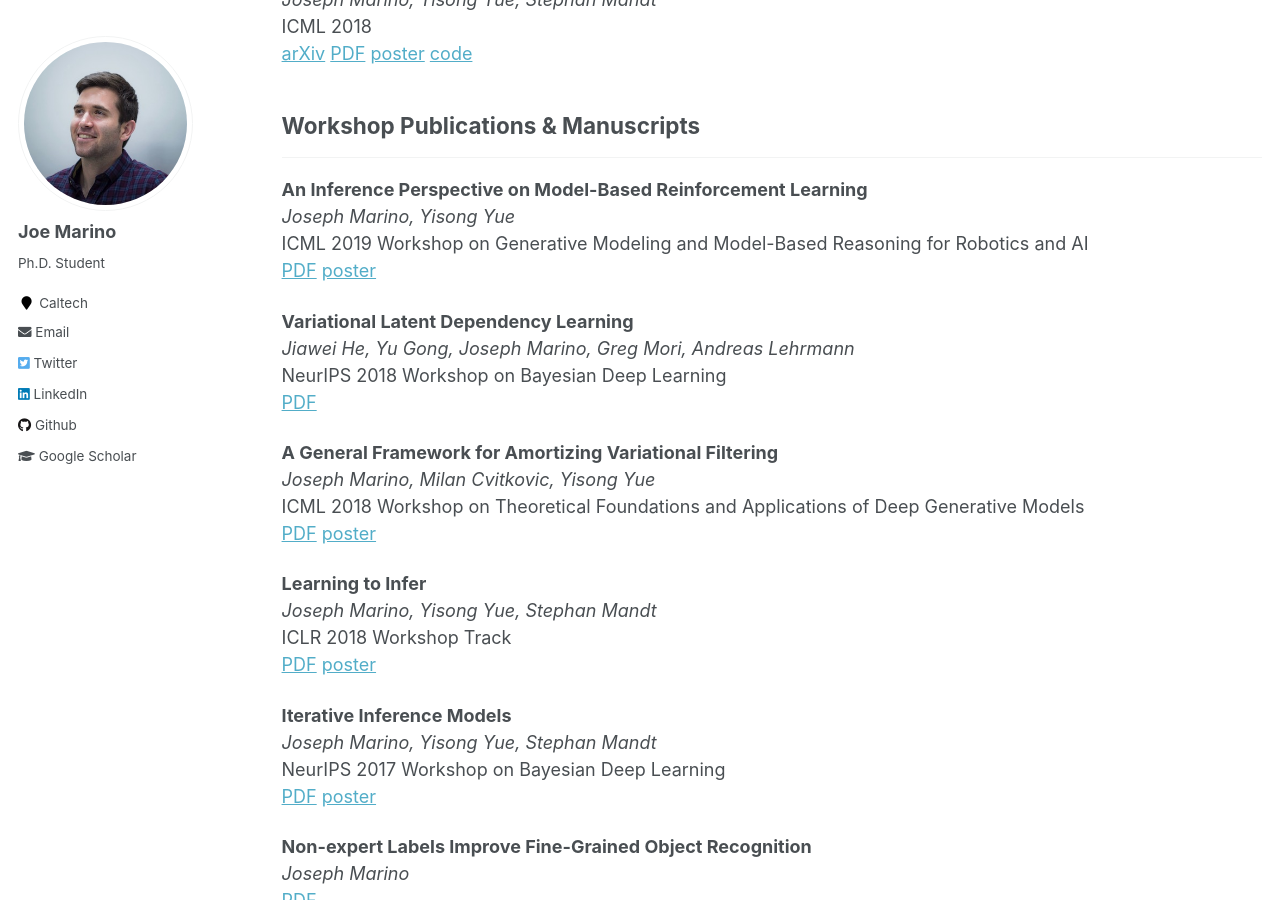
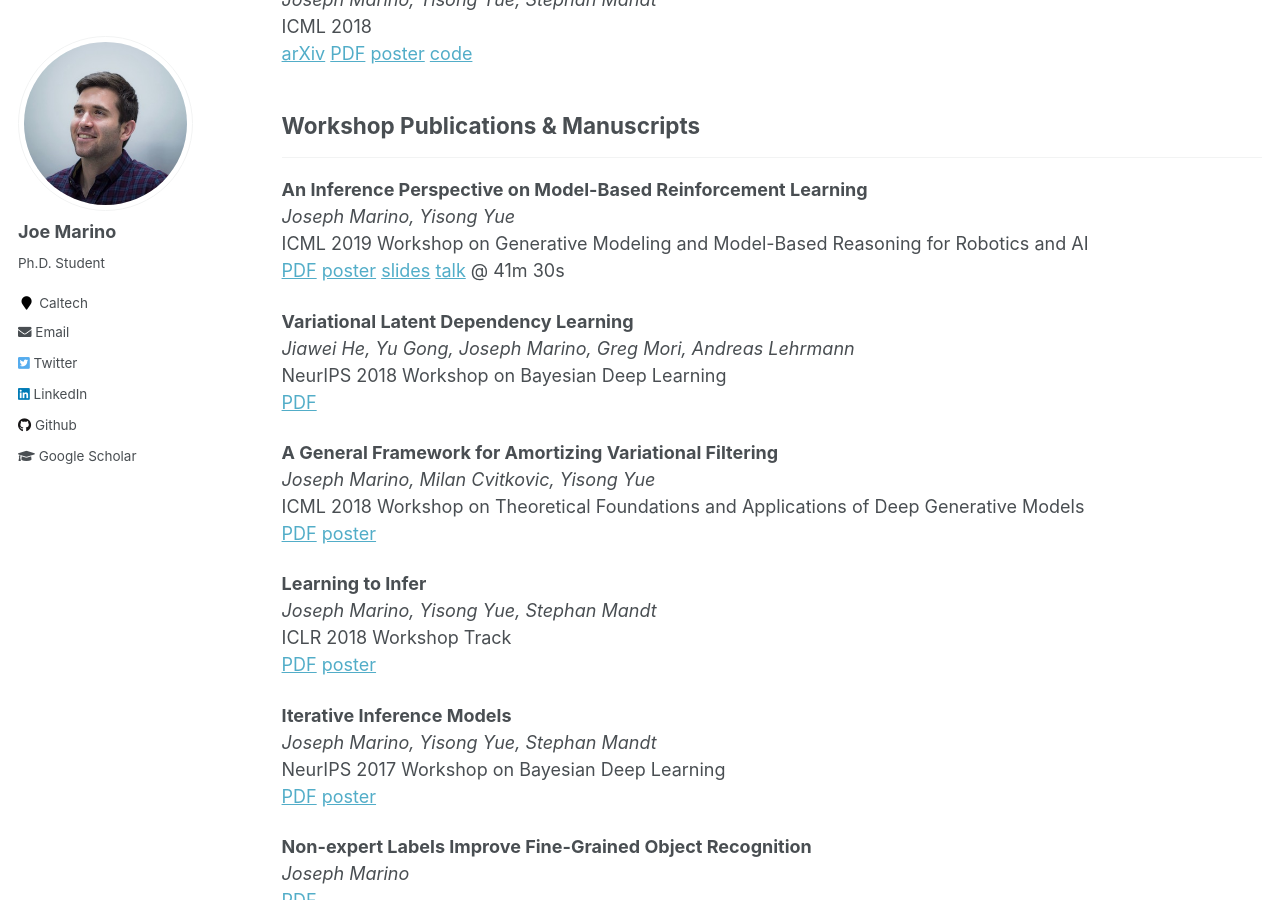
Before and after one commit to joelouismarino/joelouismarino.github.io, a Jekyll site: the page built from _pages/publications.md, in a window 1280 px wide and 900 px high, scrolled down 690 px. Built offline with Jekyll 4.4.1, drawn with Linux system fonts in a browser that asks for light colours.

Commit message:
publications

```diff
--- a/_pages/publications.md
+++ b/_pages/publications.md
@@ -34,7 +34,7 @@ ___
 **An Inference Perspective on Model-Based Reinforcement Learning**
 *Joseph Marino, Yisong Yue*
 ICML 2019 Workshop on Generative Modeling and Model-Based Reasoning for Robotics and AI
-[PDF](../files/papers/2019/variational_rl/inference_perspective_on_mbrl.pdf) [poster](../files/papers/2019/variational_rl/icml_workshop_poster.pdf)
+[PDF](../files/papers/2019/variational_rl/inference_perspective_on_mbrl.pdf) [poster](../files/papers/2019/variational_rl/icml_workshop_poster.pdf) [slides](../files/papers/2019/variational_rl/icml_workshop_presentation.pdf) [talk](https://www.facebook.com/icml.imls/videos/449245405622423/) @ 41m 30s
 
 **Variational Latent Dependency Learning**
 *Jiawei He, Yu Gong, Joseph Marino, Greg Mori, Andreas Lehrmann*
```
